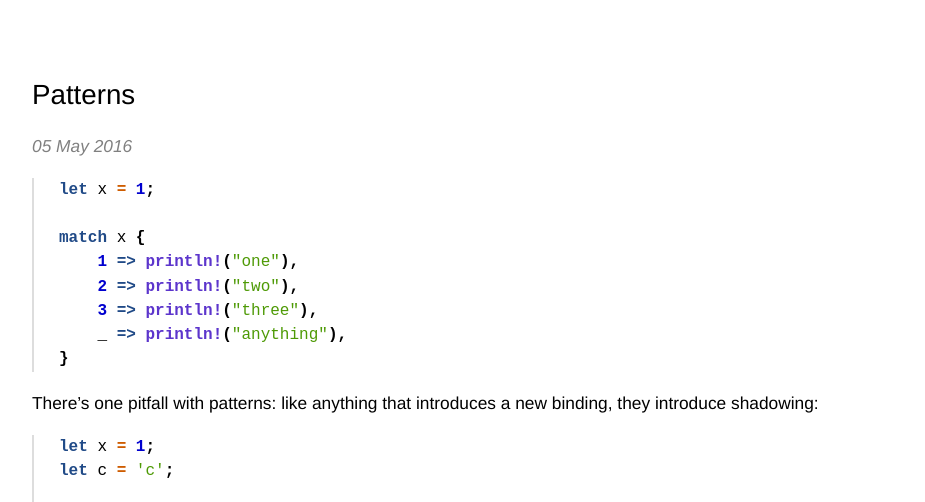
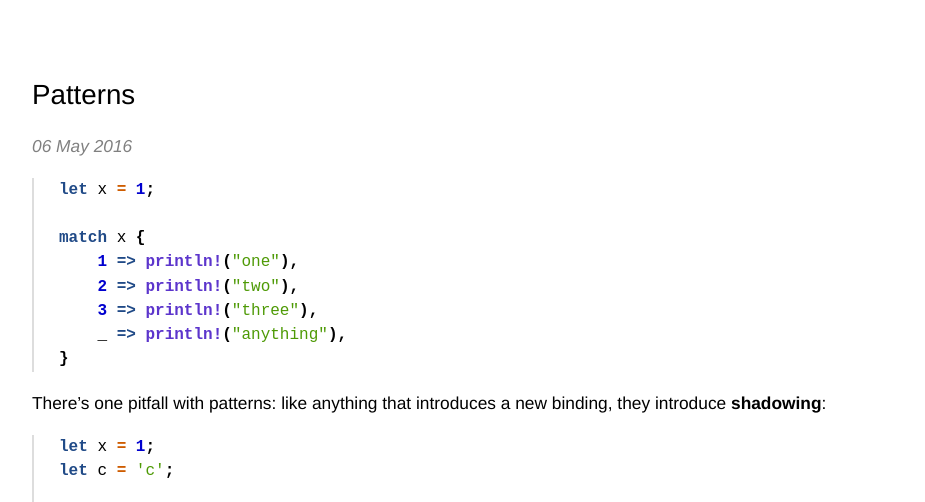
Before and after one commit to adelarsq/daily-rust.github.io, a Jekyll site: the page built from _posts/2016-05-06-patterns.md, in a window 1280 px wide. Shown: the top 502 px of the page, without its empty margins (158-1083 px from the left). Built offline with Jekyll 4.4.1, drawn with Linux system fonts in a browser that asks for light colours.

````diff
--- a/_posts/2016-05-05-patterns.md
+++ b/_posts/2016-05-06-patterns.md
@@ -16,7 +16,7 @@ match x {
 }
 ```
 
-There’s one pitfall with patterns: like anything that introduces a new binding, they introduce shadowing:
+There’s one pitfall with patterns: like anything that introduces a new binding, they introduce **shadowing**:
 
 ```rust
 let x = 1;
````
